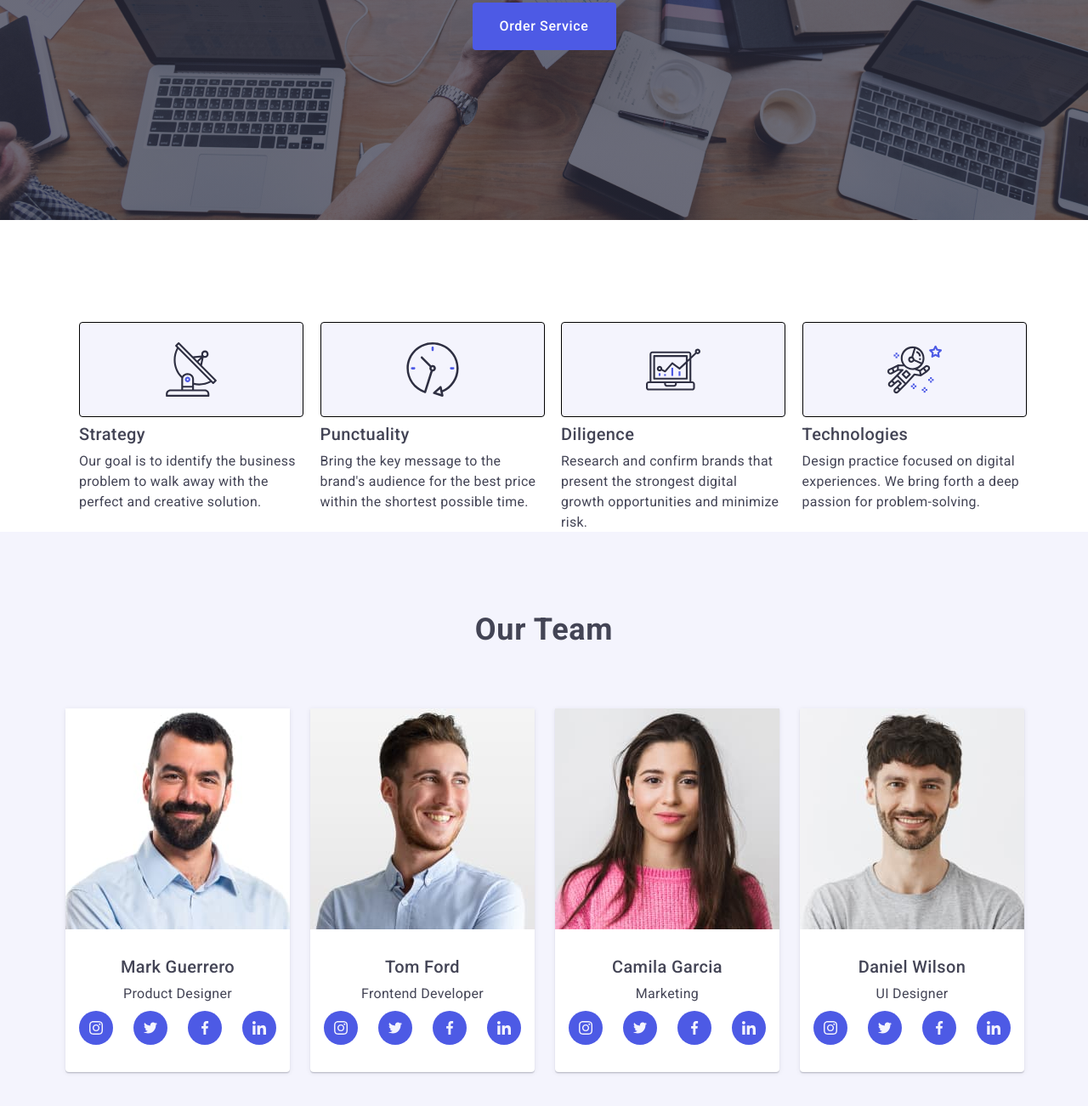
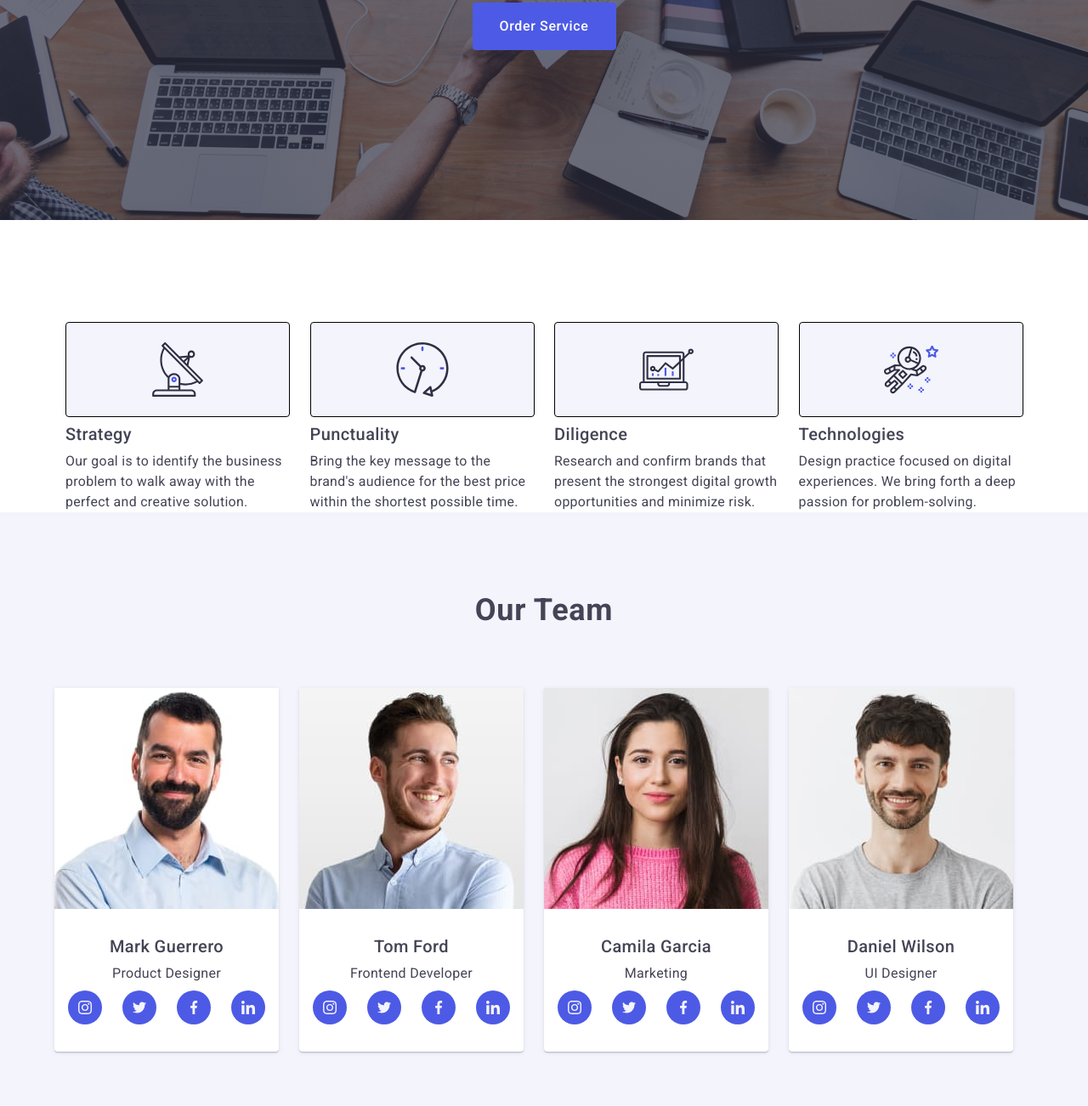
Before and after one commit to Plane-Jumper5/goit-markup-hw-06, a plain HTML site: page index.html in a window 1280 px wide. Shown: the part 448-1750 px from the top of the page at 85% size. Drawn offline with nearby package versions, Linux system fonts and the light colour scheme.

Commit message:
Update styles.css
last

```diff
--- a/css/styles.css
+++ b/css/styles.css
@@ -269,6 +269,7 @@ button {
 .menu-item-team {
   margin-bottom: 72px;
   border-radius: 0px 0px 4px 4px;
+  justify-content: center;
   background-color: #ffffff;
   margin-right: 24px;
   box-shadow: 0px 1px 6px rgba(46, 47, 66, 0.08),
@@ -433,16 +434,17 @@ button {
     transition: background-color 250ms cubic-bezier(0.4, 0, 0.2, 1);
   }
   .desktop {
-    display: flex;
-    margin-left: 16px;
-    gap: 24px;
   }
 
   .menu-team {
     display: flex;
+    justify-content: center;
     flex-wrap: wrap;
   }
-
+  .menu-item-team {
+    gap: 24px;
+    row-gap: 64px;
+  }
   .tech-icons-form {
     display: none;
   }
@@ -570,6 +572,7 @@ button {
 
   .social-networks {
     display: flex;
+
     gap: 24px;
   }
 
```
